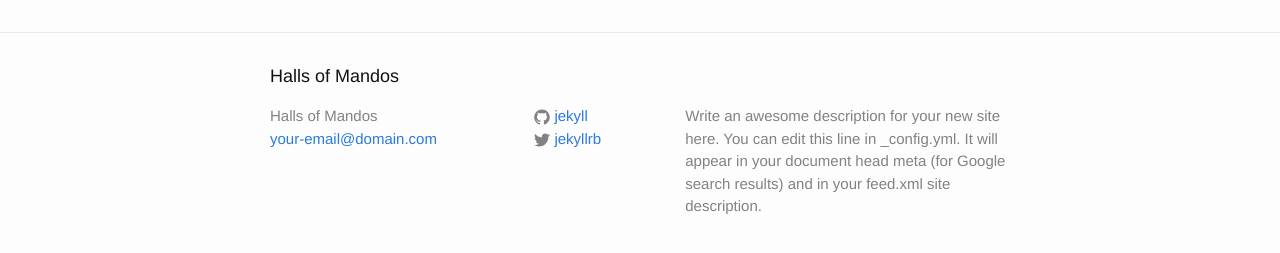
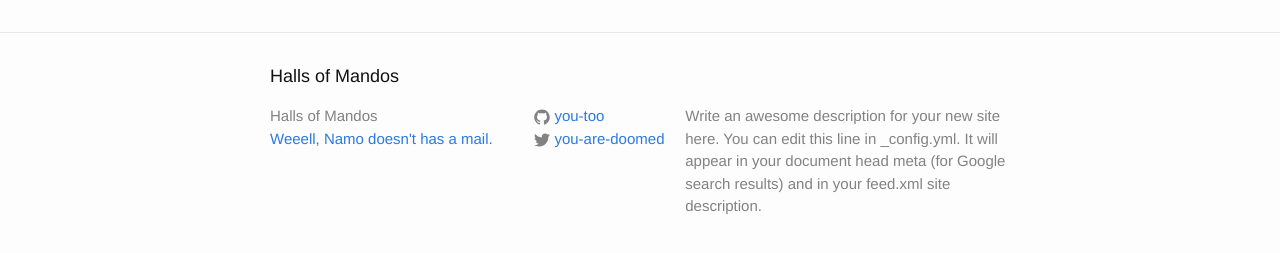
Before and after one commit to elleaf-code/treehouse, a Jekyll site: the page built from index.html, in a window 1280 px wide. Shown: the part 264-517 px from the top of the page. Built offline with Jekyll 4.4.1, drawn with Linux system fonts in a browser that asks for light colours.

Commit message:
Update _config.yml

```diff
--- a/_config.yml
+++ b/_config.yml
@@ -7,15 +7,15 @@
 
 # Site settings
 title: Halls of Mandos
-email: your-email@domain.com
+email: Weeell, Namo doesn't has a mail.
 description: > # this means to ignore newlines until "baseurl:"
   Write an awesome description for your new site here. You can edit this
   line in _config.yml. It will appear in your document head meta (for
   Google search results) and in your feed.xml site description.
 baseurl: "" # the subpath of your site, e.g. /blog
 url: "http://yourdomain.com" # the base hostname & protocol for your site
-twitter_username: jekyllrb
-github_username:  jekyll
+twitter_username: you-are-doomed
+github_username: you-too
 
 # Build settings
 markdown: kramdown
```
